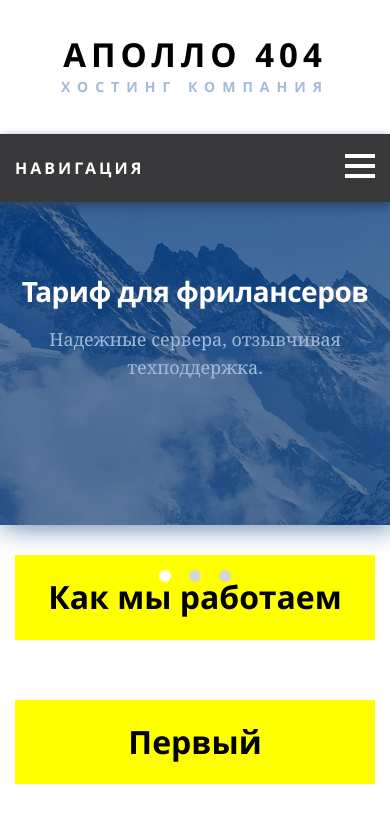
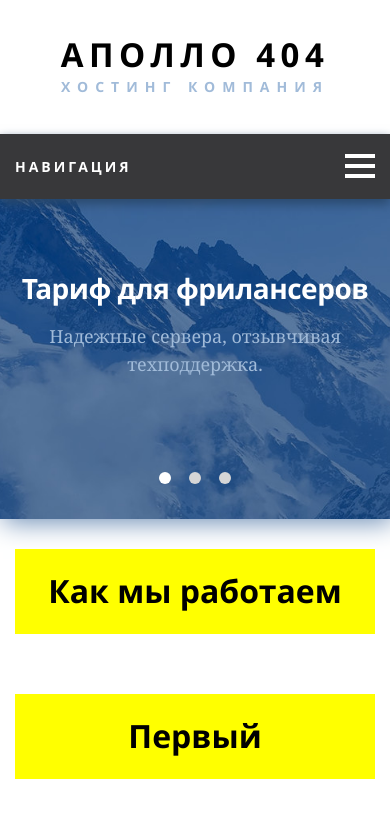
Before and after one commit to javafvr/apollo, a website: page docs/index.html in a window 390 px wide. Shown: the top 836 px of the page. Drawn offline with Linux system fonts and the light colour scheme.

Commit message:
fix bugs

```diff
--- a/less/sections/_logo.less
+++ b/less/sections/_logo.less
@@ -9,9 +9,9 @@
 	font-size: 33px;
 	font-weight: 700;
 	line-height: 1.5;
-	letter-spacing: 5px;
+	letter-spacing: 5.5px;
 	text-transform: uppercase;
-	@media (min-width:1200px){
+	@media (min-width:768px){
 		font-size: 38px;
 		letter-spacing: 7px;
 
@@ -26,7 +26,7 @@
 	letter-spacing: 7px;
 	text-transform: uppercase;
 	color: #A1BBD9;
-	@media (min-width:1200px){
+	@media (min-width:768px){
 		font-size: 16px;
 		letter-spacing: 9px;
 	}
--- a/less/sections/_navigation.less
+++ b/less/sections/_navigation.less
@@ -80,6 +80,7 @@
 }
 
 .navigation__toggle-button{
+	font-size: 14px;
 	padding: 23px 15px;
 	position: relative;
 	display: block;
--- a/less/sections/_top-slider-theme.less
+++ b/less/sections/_top-slider-theme.less
@@ -34,7 +34,7 @@
 
 .owl-carousel .owl-dots{
   position: absolute;
-  bottom: -62px;
+  bottom: 30px;
   width: 100%;
   text-align: center;
 }
@@ -65,7 +65,7 @@
 }
 
 .owl-carousel.owl-loaded{
-  height: 323px;
+  height: 320px;
   padding-top: 70px;
   padding-bottom: 30px;
   display: flex;
```
Also changed, not shown: docs/css/main.css.
